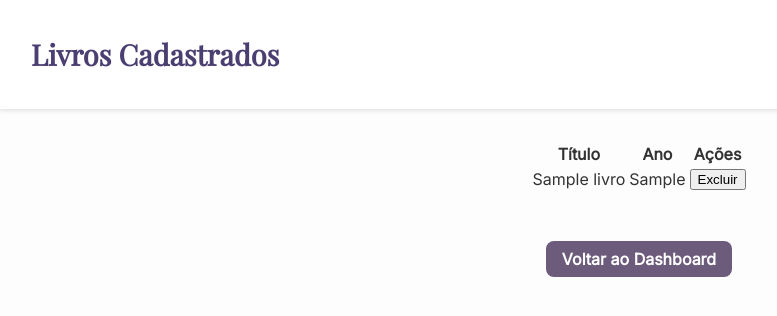
After one commit to monickeivlopes/Letria, a FastAPI app: template templates/livros.html in a window 1280 px wide. The commit adds this page. Shown: the top 316 px of the page, without its empty margins (1-778 px from the left). Run offline with FastAPI, Linux system fonts and the light colour scheme; the template is opened without the code that fills it: most values are stand-ins (such as "Sample title", 1, 10 or a date in 2020).

Commit message:
commit
tentando ajeitar emprestimos, concerto de rota de listagem de livros e filtro de busca na tela inicial, create dependencies.py

```diff
--- a/app/main.py
+++ b/app/main.py
@@ -8,6 +8,16 @@ from fastapi.templating import Jinja2Templates
 from fastapi.middleware.cors import CORSMiddleware
 from fastapi.staticfiles import StaticFiles
 from .routers import auth
+from app.models import Livro, Autor, Usuario
+from fastapi import APIRouter, Request, Form, Depends, HTTPException
+from fastapi.responses import RedirectResponse
+from fastapi.templating import Jinja2Templates
+from starlette.status import HTTP_302_FOUND
+from sqlalchemy.orm import Session
+from passlib.hash import bcrypt
+from . import models
+from .database import get_db
+from app.routers.dependencies import get_usuario_logado
 
 models.Base.metadata.create_all(bind=engine)
 
@@ -33,13 +43,46 @@ app.add_middleware(
 
 # Montar diretórios de arquivos estáticos e templates
 app.mount("/static", StaticFiles(directory="static"), name="static")
+router = APIRouter()
 templates = Jinja2Templates(directory="templates")
+
 
 # Rotas para renderizar páginas HTML
 
-@app.get("/", response_class=HTMLResponse)
-def livros(request: Request):
-    return templates.TemplateResponse("index.html", {"request": request})
+@app.get("/")
+def homepage(
+    request: Request,
+    busca_titulo: str = "",
+    genero: str = "",
+    autor_id: str = "",
+    db: Session = Depends(get_db)
+):
+    query = db.query(Livro)
+
+    if busca_titulo:
+        query = query.filter(Livro.titulo.ilike(f"%{busca_titulo}%"))
+
+    if genero:
+        query = query.filter(Livro.genero == genero)
+
+    if autor_id:
+        query = query.filter(Livro.autor_id == int(autor_id))
+
+    livros = query.order_by(Livro.id.desc()).all()
+
+    # lista distinta de gêneros e autores para os filtros
+    generos = [row[0] for row in db.query(Livro.genero).distinct().all()]
+    autores = db.query(Autor).all()
+
+    return templates.TemplateResponse("index.html", {
+        "request": request,
+        "livros": livros,
+        "generos": generos,
+        "autores": autores,
+        "genero": genero,
+        "autor_id": autor_id,
+        "sucesso": False
+    })
 
 @app.get("/usuario", response_class=HTMLResponse)
 def usuario(request: Request):
@@ -50,17 +93,7 @@ def emprestimo(request: Request):
     return templates.TemplateResponse("emprestimo.html", {"request": request})
 
 
-from fastapi import APIRouter, Request, Form, Depends, HTTPException
-from fastapi.responses import RedirectResponse
-from fastapi.templating import Jinja2Templates
-from starlette.status import HTTP_302_FOUND
-from sqlalchemy.orm import Session
-from passlib.hash import bcrypt
-from . import models
-from .database import get_db
 
-router = APIRouter()
-templates = Jinja2Templates(directory="templates")
 
 # Cadastro de novo usuário
 @router.post("/registro")
@@ -130,3 +163,27 @@ def cadastro_livro(request: Request, db: Session = Depends(get_db)):
 @app.get("/cadastrar_autor", response_class=HTMLResponse)
 def cadastrar_autor(request: Request):
     return templates.TemplateResponse("cadastrar_autor.html", {"request": request})
+
+@router.get("/livros")
+def livros(request: Request, db: Session = Depends(get_db)):
+    livros = db.query(Livro).all()
+    return templates.TemplateResponse("livros.html", {
+        "request": request,
+        "livros": livros
+    })
+
+@router.post("/livros/{livro_id}/deletar")
+def deletar_livro(
+    livro_id: int,
+    db: Session = Depends(get_db),
+    usuario: Usuario = Depends(get_usuario_logado)
+):
+    livro = db.query(Livro).filter(Livro.id == livro_id).first()
+
+    if not livro:
+        raise HTTPException(status_code=404, detail="Livro não encontrado")
+
+    db.delete(livro)
+    db.commit()
+
+    return RedirectResponse(url="/livros", status_code=HTTP_302_FOUND)
--- a/app/routers/auth.py
+++ b/app/routers/auth.py
@@ -6,9 +6,15 @@ from sqlalchemy.orm import Session
 from passlib.hash import bcrypt
 from .. import models
 from ..database import get_db
+from fastapi import Depends, HTTPException, status
+from fastapi.security import OAuth2PasswordBearer
+from .. import models
+from ..database import get_db
 
 router = APIRouter()
 templates = Jinja2Templates(directory="templates")
+
+
 
 # Cadastro de novo usuário
 @router.post("/registro")
--- a/templates/dashboard.html
+++ b/templates/dashboard.html
@@ -119,7 +119,7 @@
     <h2>Bem-vindo à sua área restrita!</h2>
 
     <a href="/cadastro_livro" class="btn">Cadastrar Novo Livro</a>
-    <a href="/" class="btn">Ver Lista de Livros</a>
+    <a href="/livros" class="btn">Ver Lista de Livros</a>
   </main>
 
 </body>
--- /dev/null
+++ b/templates/livros.html
@@ -0,0 +1,132 @@
+<!DOCTYPE html>
+<html lang="pt-BR">
+<head>
+  <meta charset="UTF-8">
+  <title>Livros Disponíveis - Letria</title>
+  <link href="https://fonts.googleapis.com/css2?family=Playfair+Display&family=Inter&display=swap" rel="stylesheet">
+  <style>
+    body {
+      font-family: 'Inter', sans-serif;
+      background-color: #FDFDFD;
+      color: #333;
+      margin: 0;
+      padding: 0;
+    }
+
+    header {
+      background-color: #fff;
+      padding: 1rem 2rem;
+      box-shadow: 0 2px 4px rgba(0,0,0,0.1);
+      display: flex;
+      justify-content: space-between;
+      align-items: center;
+    }
+
+    header h1 {
+      font-family: 'Playfair Display', serif;
+      color: #4B3F72;
+      font-size: 1.8rem;
+    }
+
+    .container {
+      display: flex;
+      flex-wrap: wrap;
+      justify-content: center;
+      padding: 2rem;
+      gap: 2rem;
+    }
+
+    .card {
+      background-color: #fff;
+      border: 1px solid #ddd;
+      border-radius: 12px;
+      width: 250px;
+      box-shadow: 0 2px 6px rgba(0,0,0,0.1);
+      padding: 1.5rem;
+      text-align: center;
+      transition: transform 0.3s;
+    }
+
+    .card:hover {
+      transform: translateY(-5px);
+    }
+
+    .card h3 {
+      font-size: 1.2rem;
+      color: #4B3F72;
+      margin-bottom: 0.5rem;
+    }
+
+    .card p {
+      font-size: 0.95rem;
+      margin: 0.25rem 0;
+    }
+
+    .badge {
+      display: inline-block;
+      padding: 0.3rem 0.6rem;
+      font-size: 0.75rem;
+      border-radius: 8px;
+      font-weight: bold;
+      background-color: #6C5B7B;
+      color: white;
+      margin-top: 0.5rem;
+    }
+
+    .badge.indisponivel {
+      background-color: #b03838;
+    }
+
+    .voltar {
+      display: block;
+      width: fit-content;
+      margin: 1rem auto;
+      padding: 0.5rem 1rem;
+      background-color: #6C5B7B;
+      color: white;
+      border-radius: 8px;
+      text-decoration: none;
+      font-weight: bold;
+    }
+
+    .voltar:hover {
+      background-color: #5A4E69;
+    }
+  </style>
+</head>
+<body>
+
+<header>
+  <h1>Livros Cadastrados</h1>
+</header>
+
+<div class="container">
+  <table>
+  <thead>
+    <tr>
+      <th>Título</th>
+      <th>Ano</th>
+      <th>Ações</th>
+    </tr>
+  </thead>
+  <tbody>
+    {% for livro in livros %}
+    <tr>
+      <td>{{ livro.titulo }}</td>
+      <td>{{ livro.ano_publicacao }}</td>
+      <td>
+        <form method="post" action="/livros/{{ livro.id }}/deletar" onsubmit="return confirm('Tem certeza que deseja excluir este livro?');">
+          <button type="submit">Excluir</button>
+        </form>
+      </td>
+    </tr>
+    {% endfor %}
+  </tbody>
+</table>
+
+</div>
+
+<a href="/dashboard" class="voltar">Voltar ao Dashboard</a>
+
+</body>
+</html>
```
Also changed, not shown: app/routers/dependencies.py (added, +15 -0 lines), app/routers/emprestimo.py (added, +57 -0 lines), app/routers/livros.py (+15 -1 lines), templates/index.html (+53 -12 lines), app/routers/__init__.py (added), livros.db.
